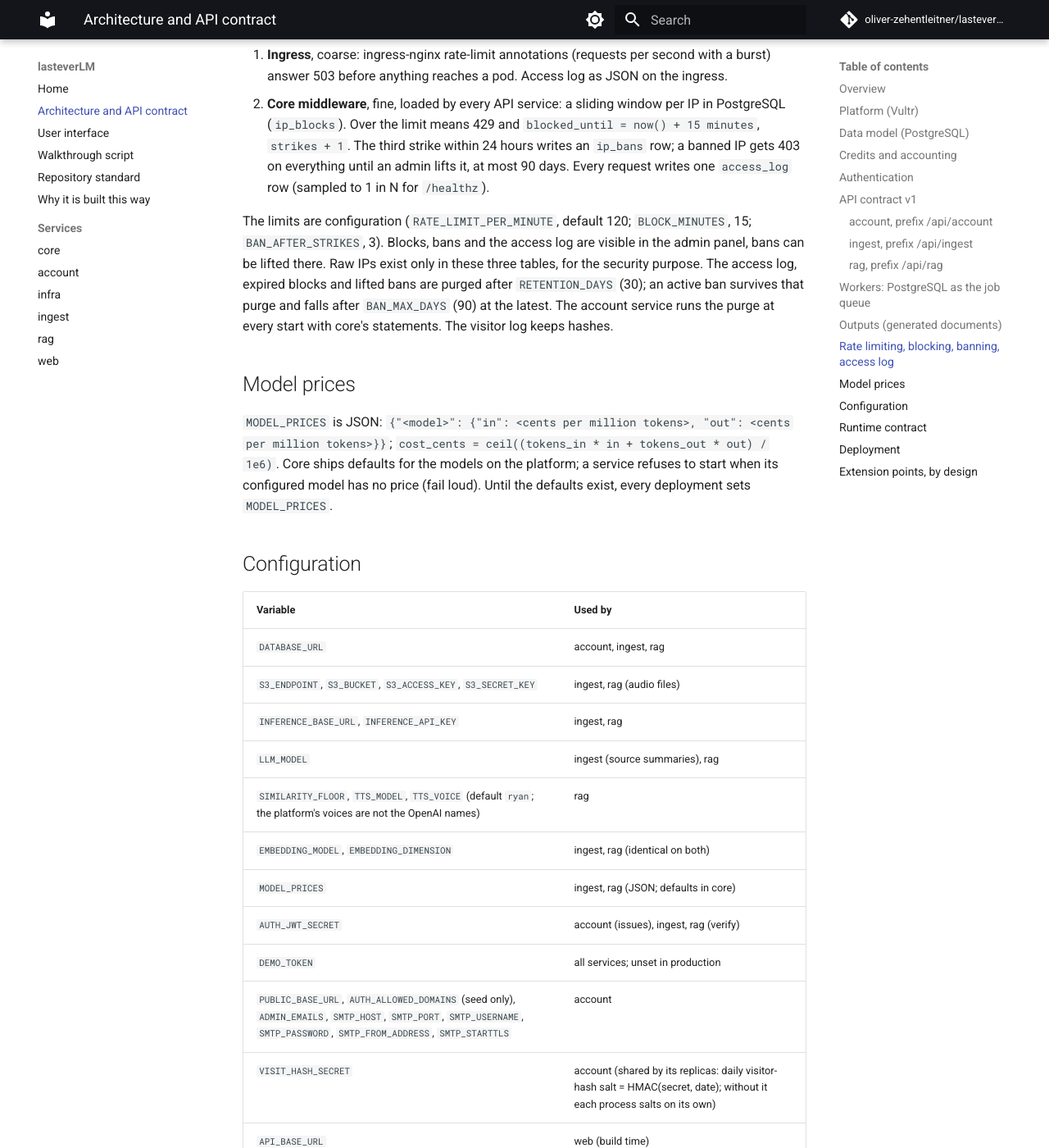
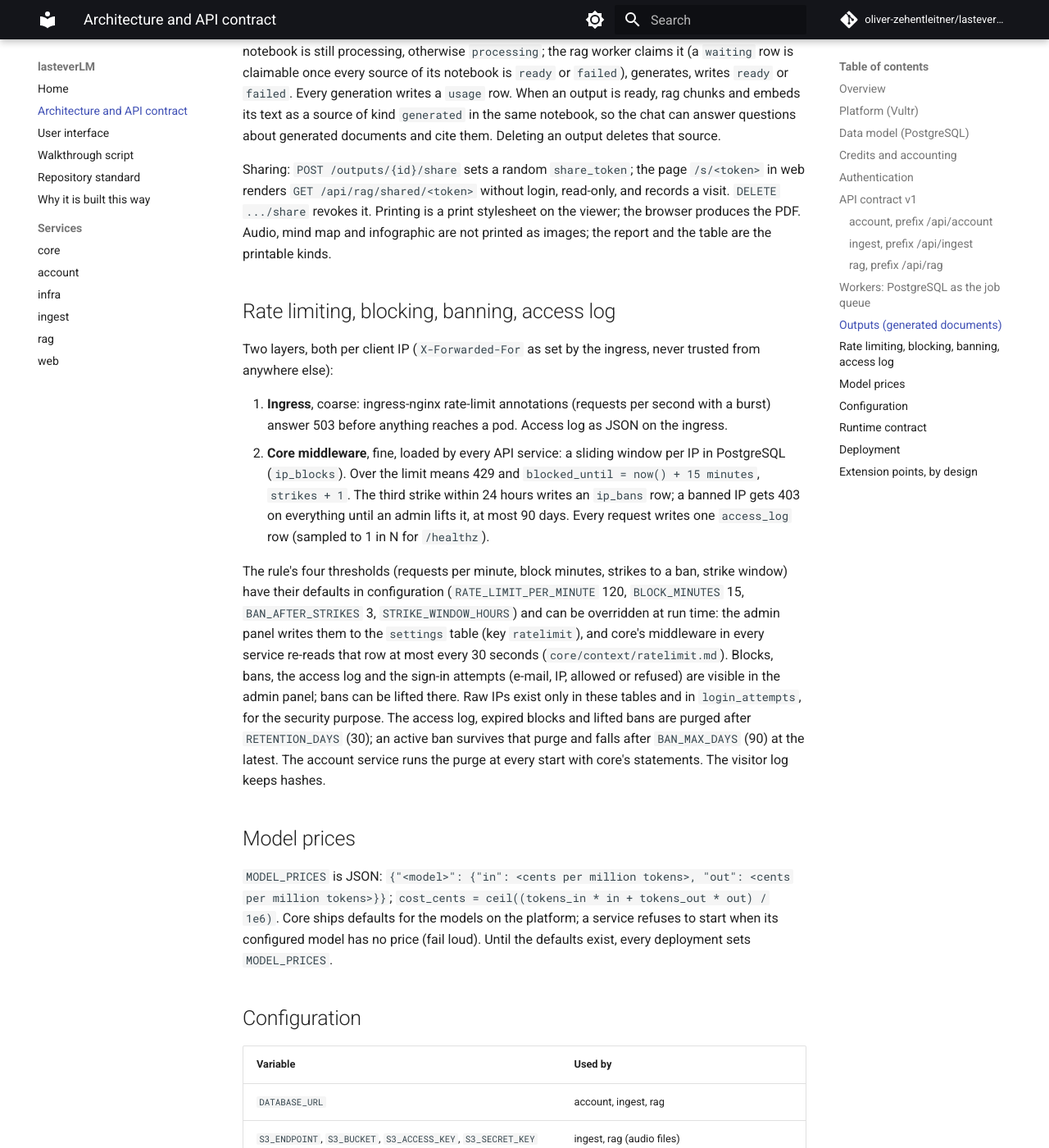
Before and after one commit to oliver-zehentleitner-aigent/lasteverLM, an MkDocs documentation site: the page built from docs/architecture.md, in a window 1280 px wide and 1400 px high, scrolled down 9994 px. Shown: the whole window at 82% size. Built offline with MkDocs 1.6.1 and Material for MkDocs 9.7.7, drawn with Linux system fonts in a browser that asks for light colours; comment, search, counter and statistics services are not loaded; some of the changed text lies outside the part shown.

Commit message:
docs/architecture: admin part 3 (voucher delete, sign-in attempts, runtime rate-limit rules)

````diff
--- a/docs/architecture.md
+++ b/docs/architecture.md
@@ -148,6 +148,10 @@
 | DELETE | `/admin/settings/addresses/{address}` | | 204 |
 | POST | `/admin/vouchers` | `{"amount_cents", "count"}` | `{"codes": []}` once |
 | GET | `/admin/vouchers?limit=` | | `[AdminVoucher]`, newest first |
+| DELETE | `/admin/vouchers/{id}` | | 204 open; 409 redeemed |
+| GET | `/admin/login-attempts?limit=` | | `[{"at","email","ip","outcome": "allowed|refused"}]`, newest first, kept `RETENTION_DAYS` |
+| GET, PUT | `/admin/settings/ratelimit` | PUT: `{"per_minute","block_minutes","ban_after_strikes","strike_window_hours"}` | `RateLimitRules` |
+| DELETE | `/admin/settings/ratelimit` | | 204, back to the environment defaults |
 | GET | `/admin/stats` | | `AccountStats` |
 | GET | `/healthz` | | `{"status": "ok"}` |
 
@@ -157,6 +161,7 @@
 Smtp:      {"host", "port", "username", "from_address", "starttls"}   -- empty host: mail not configured
 Allowlist: {"allowed_domains": [], "allowed_addresses": []}
 AdminVoucher: {"id", "amount_cents", "created_by", "created_at", "redeemed_by", "redeemed_at", "status": "open|redeemed"}
+RateLimitRules: {"per_minute", "block_minutes", "ban_after_strikes", "strike_window_hours", "ban_max_days", "retention_days"}  -- the last two read-only
 AccountStats: {"users", "logins_24h", "vouchers": {"issued", "redeemed", "open"}, "credits_granted_cents",
                "usage_cost_cents": {"total", "last_24h"}, "blocks_active", "bans_active"}
 ```
@@ -303,10 +308,16 @@
    on everything until an admin lifts it, at most 90 days. Every request
    writes one `access_log` row (sampled to 1 in N for `/healthz`).
 
-The limits are configuration (`RATE_LIMIT_PER_MINUTE`, default 120;
-`BLOCK_MINUTES`, 15; `BAN_AFTER_STRIKES`, 3). Blocks, bans and the
-access log are visible in the admin panel, bans can be lifted there.
-Raw IPs exist only in these three tables, for the security purpose.
+The rule's four thresholds (requests per minute, block minutes, strikes
+to a ban, strike window) have their defaults in configuration
+(`RATE_LIMIT_PER_MINUTE` 120, `BLOCK_MINUTES` 15, `BAN_AFTER_STRIKES` 3,
+`STRIKE_WINDOW_HOURS`) and can be overridden at run time: the admin
+panel writes them to the `settings` table (key `ratelimit`), and core's
+middleware in every service re-reads that row at most every 30 seconds
+(`core/context/ratelimit.md`). Blocks, bans, the access log and the
+sign-in attempts (e-mail, IP, allowed or refused) are visible in the
+admin panel; bans can be lifted there.
+Raw IPs exist only in these tables and in `login_attempts`, for the security purpose.
 The access log, expired blocks and lifted bans are purged after
 `RETENTION_DAYS` (30); an active ban survives that purge and falls after
 `BAN_MAX_DAYS` (90) at the latest. The account service runs the purge at
````
Also changed, not shown: CHANGELOG.md (+4 -0 lines).
